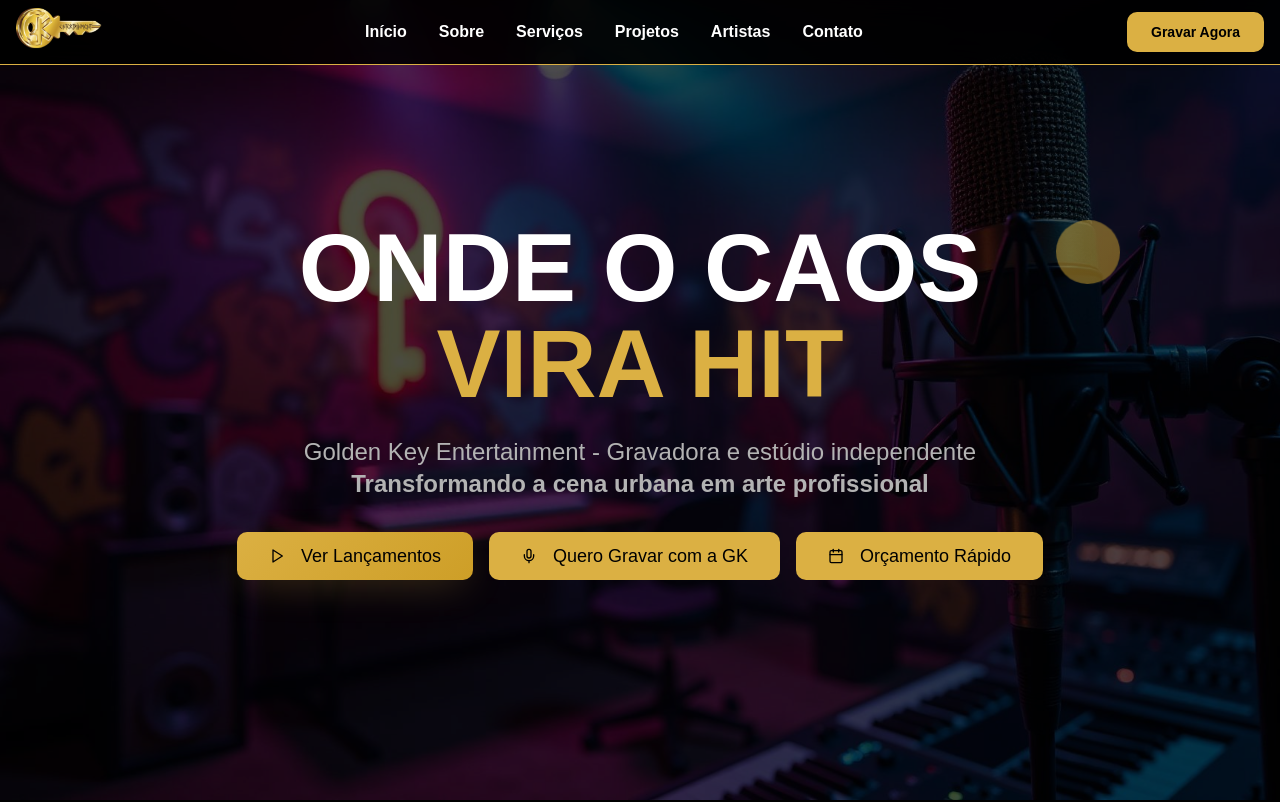
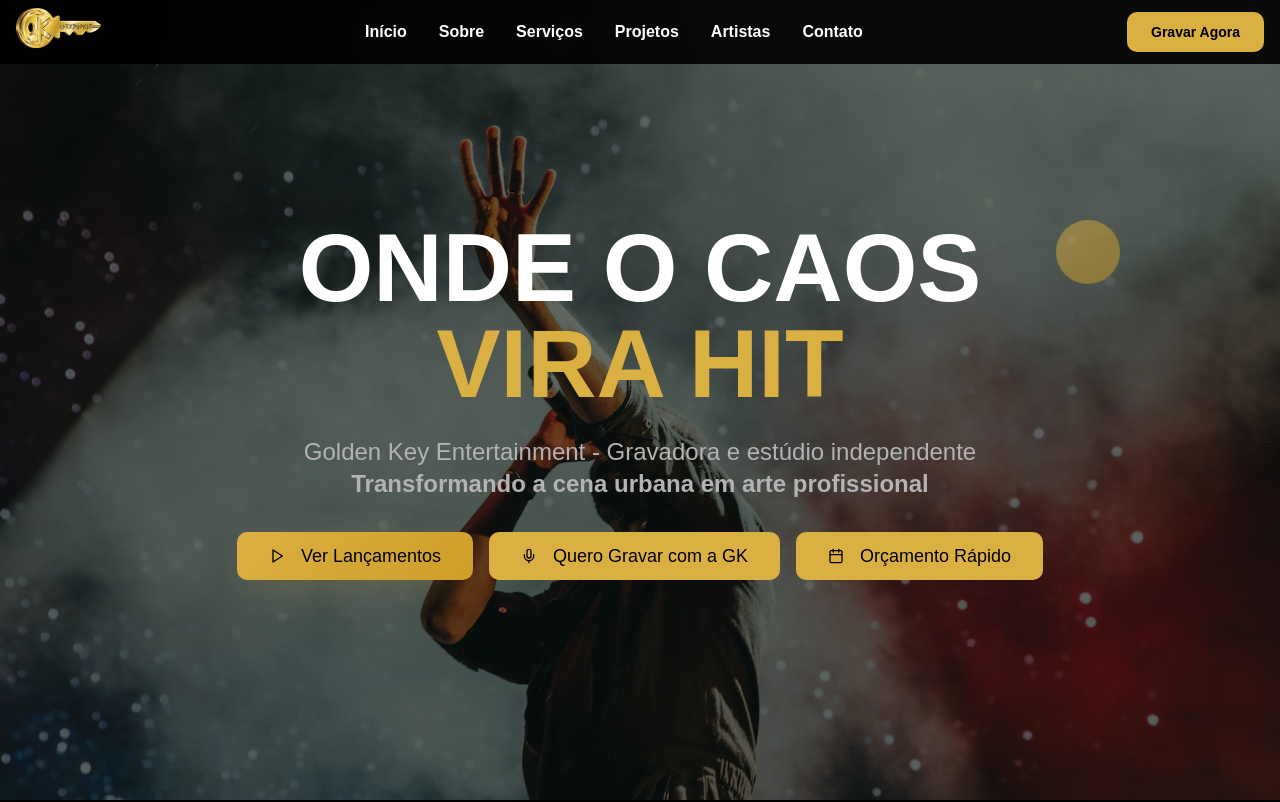
Before and after one commit to entgoldenkey-dev/golden-key-beats-hub, a React (Vite) app: page / in a window 1280 px wide. Shown: the top 802 px of the page. Built offline with nearby package versions, Linux system fonts and the light colour scheme; a web font is replaced by a local one.

Commit message:
Update Hero background and header
Adjusted Hero background to a less colorful studio image and removed the border below the header.

```diff
--- a/src/components/Header.tsx
+++ b/src/components/Header.tsx
@@ -30,7 +30,7 @@ const Header = () => {
   return (
     <>
       {/* Desktop Header */}
-      <header className="fixed top-0 left-0 right-0 z-50 bg-card/90 backdrop-blur-lg border-b border-border">
+      <header className="fixed top-0 left-0 right-0 z-50 bg-card/90 backdrop-blur-lg">
         <div className="container mx-auto px-4">
           <div className="flex items-center justify-between h-16">
             {/* Logo */}
--- a/src/components/Hero.tsx
+++ b/src/components/Hero.tsx
@@ -1,6 +1,6 @@
 import { Button } from "@/components/ui/button";
 import { Play, Mic, Calendar } from "lucide-react";
-import heroBackground from "@/assets/hero-background.jpg";
+import heroBackground from "@/assets/studio-hero-bg.jpg";
 
 const Hero = () => {
   return (
@@ -10,7 +10,7 @@ const Hero = () => {
         className="absolute inset-0 bg-cover bg-center bg-no-repeat"
         style={{ backgroundImage: `url(${heroBackground})` }}
       >
-        <div className="absolute inset-0 bg-black/70"></div>
+        <div className="absolute inset-0 bg-black/60"></div>
       </div>
 
       {/* Floating Elements */}
```
Also changed, not shown: src/assets/studio-hero-bg.jpg (added).
